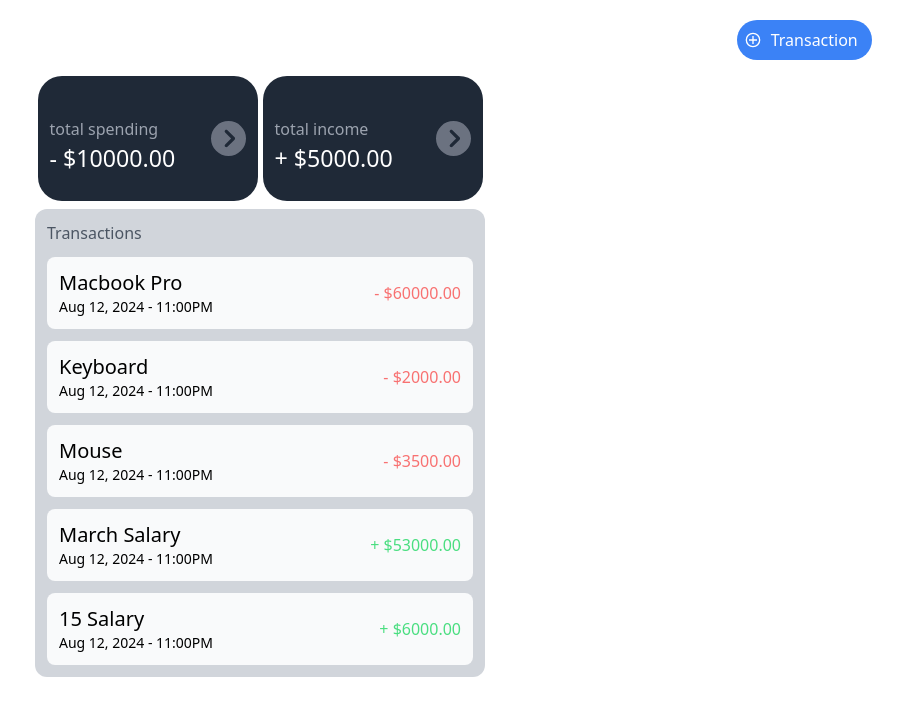
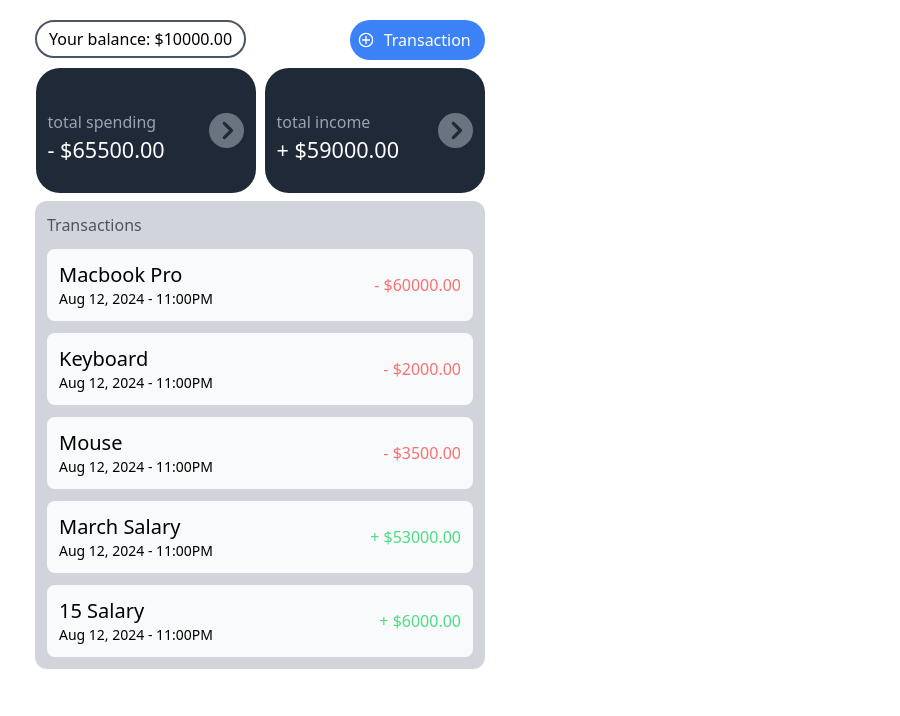
Before and after one commit to weraldco/ExpenseTrackerApp, a React (Vite) app: page / in a window 1280 px wide. Shown: the top 716 px of the page, without its empty margins (380-1280 px from the left). Built offline with nearby package versions, Linux system fonts and the light colour scheme.

Commit message:
Added value for total expense and total income

```diff
--- a/src/components/Expenses.tsx
+++ b/src/components/Expenses.tsx
@@ -8,15 +8,15 @@ type ExpenseProps = {
 	componentType: string;
 };
 export default function Expenses({ componentType }: ExpenseProps) {
-	const showModal = useSelector((state) => state.modal);
-	console.log(showModal);
+	// const showModal = useSelector((state) => state.modal);
+	// // console.log(showModal);
 	const [isModalShow, setModalShow] = useState(false);
 	const data = useSelector((state: RootState) => state.expense);
 	const collectionOfExpenses =
 		componentType != ''
 			? data.filter((item) => item.type === componentType)
 			: data;
-	console.log(collectionOfExpenses);
+	// console.log(collectionOfExpenses);
 	function handleCloseModal(data: boolean) {
 		setModalShow(data);
 	}
--- a/src/components/Modal.tsx
+++ b/src/components/Modal.tsx
@@ -20,7 +20,7 @@ export default function Modal({ isModalShow, onClick }: ModalProps) {
 			const payload = {
 				description: expenseDescription,
 				amount: Number(expenseAmount),
-				date: new Date(),
+				// date: new Date(),
 				type: expenseType,
 			};
 			dispatch(addExpense(payload));
--- a/src/components/TotalAmountCard.tsx
+++ b/src/components/TotalAmountCard.tsx
@@ -13,7 +13,7 @@ export default function TotalAmountCard({
 			<div className="grid grid-cols-3 p-3 w-[220px] h-[125px] bg-gray-800 rounded-3xl  items-center">
 				<div className="grid col-span-2">
 					<span className="text-gray-400 text-[1rem]  mt-4">total {type}</span>
-					<span className="text-white text-[1.45rem] ">
+					<span className="text-white text-[1.35rem] ">
 						{type == 'income' ? '+' : '-'} ${amount.toFixed(2)}
 					</span>
 				</div>
--- /dev/null
+++ b/src/components/UserBalance.tsx
@@ -0,0 +1,7 @@
+export default function UserBalance() {
+	return (
+		<>
+			<div className="">Your balance: $10000.00</div>
+		</>
+	);
+}
--- a/src/pages/Home.tsx
+++ b/src/pages/Home.tsx
@@ -4,36 +4,48 @@ import { useSelector } from 'react-redux';
 import Expenses from '../components/Expenses';
 import Modal from '../components/Modal';
 import TotalAmountCard from '../components/TotalAmountCard';
+import UserBalance from '../components/UserBalance';
+import { ExpenseT } from '../reduxStore/slice/expenseSlice';
 import { RootState } from '../reduxStore/store';
 
 export default function Home() {
 	const [isModalShow, setModalShow] = useState(false);
+	const data = useSelector((state: RootState) => state.expense);
+	// console.log(data);
+	const totalSpending = data
+		.filter((expense: ExpenseT) => expense.type === 'expense')
+		.reduce((total: number, curr: ExpenseT) => (total += curr.amount), 0);
+	const totalIncome = data
+		.filter((expense: ExpenseT) => expense.type === 'income')
+		.reduce((total: number, curr: ExpenseT) => (total += curr.amount), 0);
+
 	function handleCloseModal(data: boolean) {
 		setModalShow(data);
 	}
 	return (
 		<>
-			<div className="p-5 grid place-content-center gap-2 relative">
 			<Modal onClick={handleCloseModal} isModalShow={isModalShow} />
-				{/* <Transactions /> */}
-				{/* <Expenses componentType="expense" />
-				<Expenses componentType="planned" />
-				<Expenses componentType="" /> */}
+			<div className="p-5 grid place-content-center ">
+				<div className="grid place-content-center gap-2 relative">
+					<div className=" absolute top-0 rounded-full px-3 py-[.3rem]  border-gray-600 border-[2px]">
+						<UserBalance />
+					</div>
 					<button
-					className="bg-blue-500 text-white p-2 rounded-3xl hover:bg-blue-400 active:bg-blue-600 transition-all absolute top-5 right-7 grid grid-cols-2 w-[135px] items-center"
+						className="bg-blue-500 text-white p-2 rounded-3xl hover:bg-blue-400 active:bg-blue-600 transition-all absolute top-0 right-0 grid grid-cols-2 w-[135px] items-center"
 						onClick={() => setModalShow((prev) => !prev)}
 					>
 						<GrAddCircle />
 						<span className="-ml-10">Transaction</span>
 					</button>
-				<div className="grid grid-cols-2 mt-14 place-items-center">
-					<TotalAmountCard type="spending" amount={10000} />
-					<TotalAmountCard type="income" amount={5000} />
+					<div className="grid grid-cols-2 mt-12 gap-2 place-items-center">
+						<TotalAmountCard type="spending" amount={totalSpending} />
+						<TotalAmountCard type="income" amount={totalIncome} />
 					</div>
 					<div>
 						<Expenses componentType="" />
 					</div>
 				</div>
+			</div>
 		</>
 	);
 }
--- a/src/reduxStore/slice/expenseSlice.ts
+++ b/src/reduxStore/slice/expenseSlice.ts
@@ -3,6 +3,7 @@ import { createSlice } from '@reduxjs/toolkit';
 export type ExpenseT = {
 	description: string;
 	amount: number;
+	// date: Date;
 	type: string;
 };
 
```
Lines whose indentation alone changed are shown as unchanged.
